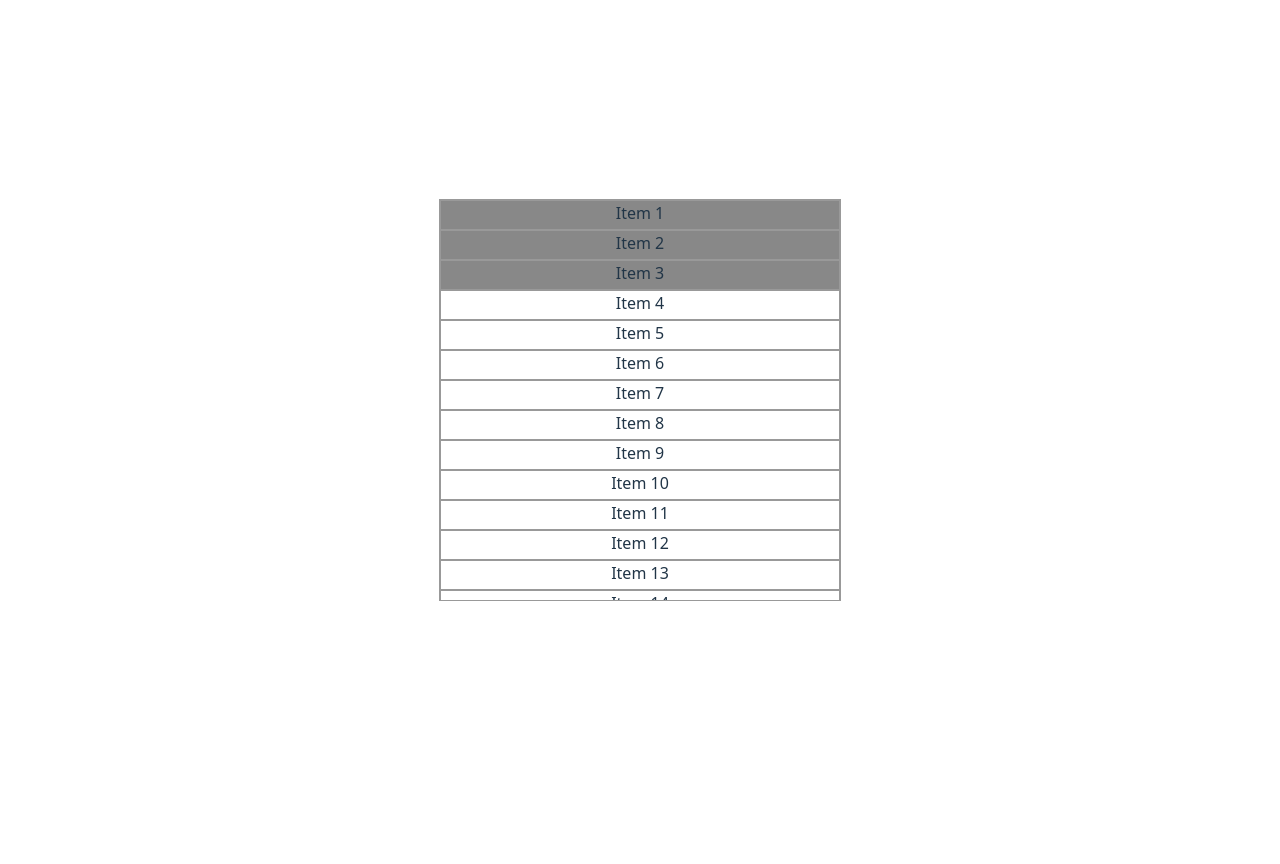
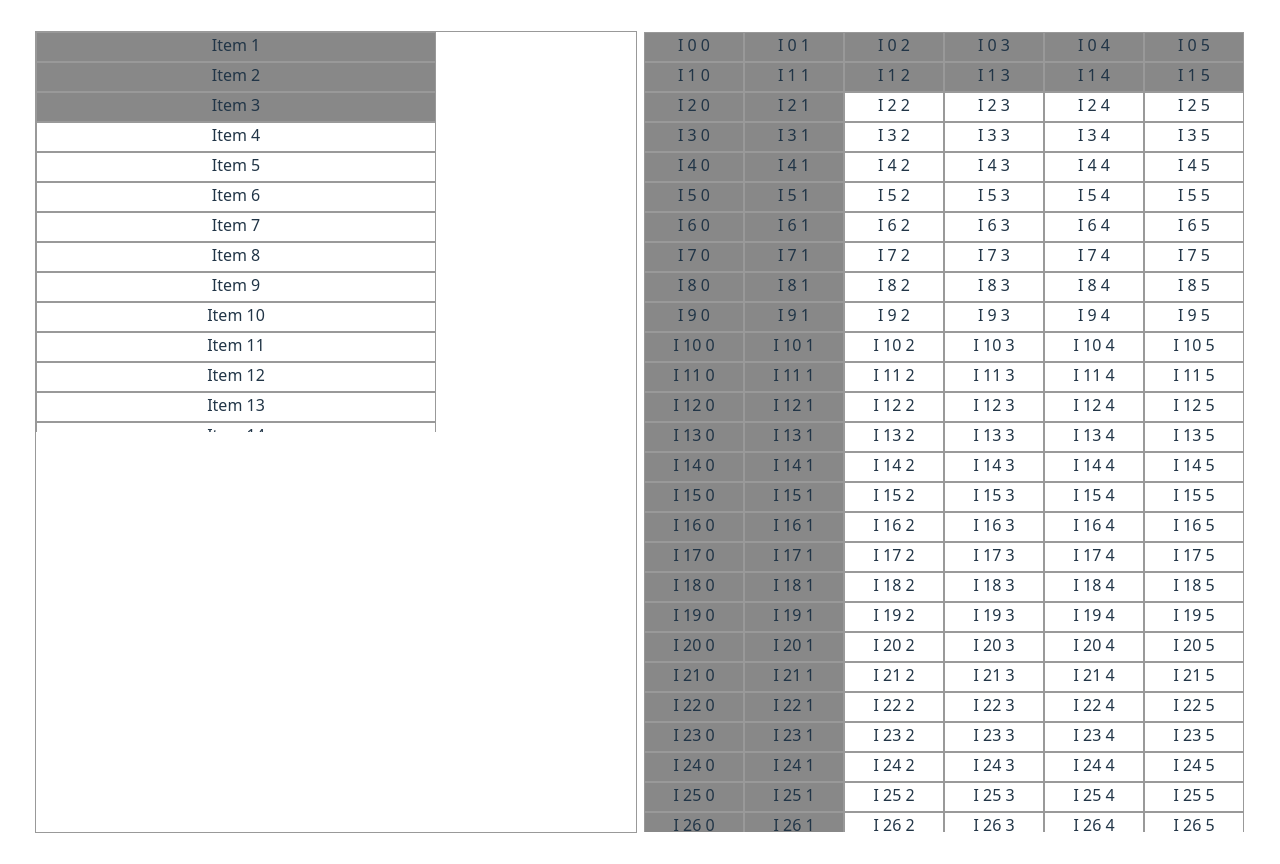
Before and after one commit to enochchau/windowing, a React (Vite) app: page / in a window 1280 px wide. Before the commit the page ends 800 px from the top, so only its background shows below. Built offline with nearby package versions, Linux system fonts and the light colour scheme.

Commit message:
create grid

```diff
--- a/src/App.tsx
+++ b/src/App.tsx
@@ -1,3 +1,4 @@
+import { VirtualGrid } from "./VirtualGrid";
 import { VirtualList } from "./VirtualList";
 
 const itemData = Array.from({ length: 1000 }, (_, i) => ({
@@ -7,8 +8,20 @@ const itemData = Array.from({ length: 1000 }, (_, i) => ({
   },
 }));
 
+const rows = 100;
+const cols = 100;
+const cellData: string[][] = [];
+
+for (let i = 0; i < rows; i++) {
+  cellData[i] = [];
+  for (let j = 0; j < cols; j++) {
+    cellData[i][j] = `I ${i} ${j}`;
+  }
+}
+
 export function App() {
   return (
+    <div style={{ display: "grid", gridTemplateColumns: "1fr 1fr", gap: 8 }}>
       <div style={{ outline: "1px solid #999" }}>
         <VirtualList
           itemData={itemData}
@@ -20,6 +33,23 @@ export function App() {
             <ListItem isSticky={isSticky}>{data.label}</ListItem>
           )}
           stickyRowCount={3}
+        />
+      </div>
+      <VirtualGrid
+        height={800}
+        width={600}
+        columnWidth={100}
+        columnCount={100}
+        rowCount={100}
+        rowHeight={30}
+        overflowCount={3}
+        stickyRowCount={2}
+        stickyColumnCount={2}
+        itemRenderer={({ rowIndex, columnIndex, isSticky }) => (
+          <ListItem isSticky={isSticky}>
+            {cellData[rowIndex][columnIndex]}
+          </ListItem>
+        )}
       />
     </div>
   );
--- /dev/null
+++ b/src/VirtualGrid.tsx
@@ -0,0 +1,239 @@
+import { useRef, useState, type ReactNode } from "react";
+
+export type ListItemData<T> = {
+  id: React.Key;
+  data: T;
+};
+
+export interface VirtualGridProps {
+  height: number;
+  width: number;
+
+  columnWidth: number;
+  columnCount: number;
+
+  rowCount: number;
+  rowHeight: number;
+
+  overflowCount: number;
+  itemRenderer: (args: {
+    isSticky: boolean;
+    rowIndex: number;
+    columnIndex: number;
+  }) => React.ReactNode;
+
+  stickyRowCount?: number;
+  stickyColumnCount?: number;
+}
+export function VirtualGrid(props: VirtualGridProps) {
+  const outerDimension = {
+    height: props.height,
+    width: props.width,
+  };
+  const {
+    rowCount,
+    columnWidth,
+    rowHeight,
+    columnCount,
+    overflowCount,
+    itemRenderer,
+    stickyColumnCount = 0,
+    stickyRowCount = 0,
+  } = props;
+
+  const outerRef = useRef<HTMLDivElement>(null);
+  const [visibleIndex, setVisibleIndex] = useState({
+    col: { start: 0, end: Math.floor(outerDimension.width / columnWidth) },
+    row: { start: 0, end: Math.floor(outerDimension.height / rowHeight) },
+  });
+  console.log("initial", visibleIndex);
+
+  const innerDimension = {
+    width: columnCount * columnWidth,
+    height: rowCount * rowHeight,
+  };
+
+  const onInnerScroll: React.UIEventHandler<HTMLDivElement> = (e) => {
+    const outerEl = e.currentTarget;
+    const top = outerEl.scrollTop;
+    const bottom = top + outerEl.clientHeight;
+    const left = outerEl.scrollLeft;
+    const right = left + outerEl.clientWidth;
+
+    const row = {
+      start: Math.floor(top / rowHeight),
+      end: Math.floor(bottom / rowHeight),
+    };
+    const col = {
+      start: Math.floor(left / columnWidth),
+      end: Math.floor(right / columnWidth),
+    };
+    setVisibleIndex({ row: row, col: col });
+  };
+
+  const rowStart = Math.max(0, visibleIndex.row.start - overflowCount);
+  const rowEnd = Math.min(rowCount - 1, visibleIndex.row.end + overflowCount);
+  const colStart = Math.max(0, visibleIndex.col.start - overflowCount);
+  const colEnd = Math.min(
+    columnCount - 1,
+    visibleIndex.col.end + overflowCount
+  );
+
+  const items: ReactNode[] = [];
+  for (let rowI = rowStart; rowI <= rowEnd; rowI++) {
+    if (rowI >= 0 && rowI < stickyRowCount) {
+      continue;
+    }
+    for (let colJ = colStart; colJ <= colEnd; colJ++) {
+      if (colJ >= 0 && colJ < stickyColumnCount) {
+        continue;
+      }
+
+      items.push(
+        <div
+          key={`${rowI}:${colJ}`}
+          style={{
+            width: columnWidth,
+            height: rowHeight,
+            position: "absolute",
+            top: rowI * rowHeight,
+            left: colJ * columnWidth,
+          }}
+        >
+          {itemRenderer({ isSticky: false, rowIndex: rowI, columnIndex: colJ })}
+        </div>
+      );
+    }
+  }
+
+  const placed = new Set<string>();
+  const stickyItems: ReactNode[] = [];
+  for (let rowI = 0; rowI < stickyRowCount; rowI++) {
+    for (let colJ = 0; colJ < stickyColumnCount; colJ++) {
+      const key = `${rowI}:${colJ}`;
+      placed.add(key);
+      stickyItems.push(
+        <div
+          key={key}
+          style={{
+            width: columnWidth,
+            height: rowHeight,
+            position: "absolute",
+            top: rowI * rowHeight,
+            left: colJ * columnWidth,
+          }}
+        >
+          {itemRenderer({
+            isSticky: true,
+            rowIndex: rowI,
+            columnIndex: colJ,
+          })}
+        </div>
+      );
+    }
+  }
+
+  const stickyColumns: ReactNode[] = [];
+  for (let rowI = rowStart; rowI <= rowEnd; rowI++) {
+    for (let colJ = 0; colJ < stickyColumnCount; colJ++) {
+      const key = `${rowI}:${colJ}`;
+      if (placed.has(key)) continue;
+
+      stickyColumns.push(
+        <div
+          key={key}
+          style={{
+            width: columnWidth,
+            height: rowHeight,
+            position: "absolute",
+            top: rowI * rowHeight - stickyRowCount * rowHeight,
+            left: colJ * columnWidth,
+          }}
+        >
+          {itemRenderer({
+            isSticky: true,
+            rowIndex: rowI,
+            columnIndex: colJ,
+          })}
+        </div>
+      );
+    }
+  }
+
+  const stickyRows: ReactNode[] = [];
+  for (let rowI = 0; rowI < stickyRowCount; rowI++) {
+    for (let colJ = colStart; colJ <= colEnd; colJ++) {
+      const key = `${rowI}:${colJ}`;
+      if (placed.has(key)) continue;
+
+      stickyRows.push(
+        <div
+          key={key}
+          style={{
+            width: columnWidth,
+            height: rowHeight,
+            position: "absolute",
+            top: rowI * rowHeight,
+            left: colJ * columnWidth - stickyColumnCount * columnWidth,
+          }}
+        >
+          {itemRenderer({
+            isSticky: true,
+            rowIndex: rowI,
+            columnIndex: colJ,
+          })}
+        </div>
+      );
+    }
+  }
+
+  const stickyColumnTop = stickyRowCount * rowHeight;
+  const stickyRowLeft = stickyColumnCount * columnWidth;
+  return (
+    <div
+      style={{ ...outerDimension, overflow: "auto" }}
+      ref={outerRef}
+      onScroll={onInnerScroll}
+    >
+      <div style={{ position: "relative", ...innerDimension }}>
+        <div
+          style={{
+            position: "sticky",
+            top: 0,
+            left: stickyRowLeft,
+            height: 0,
+            width: `calc(100% - ${stickyRowLeft}px)`,
+            zIndex: 2,
+          }}
+        >
+          {stickyRows}
+        </div>
+        <div
+          style={{
+            position: "sticky",
+            top: 0,
+            left: 0,
+            width: 0,
+            height: 0,
+            zIndex: 3,
+          }}
+        >
+          {stickyItems}
+        </div>
+        <div
+          style={{
+            position: "sticky",
+            top: stickyColumnTop,
+            left: 0,
+            height: `calc(100% - ${stickyColumnTop}px)`,
+            width: 0,
+            zIndex: 2,
+          }}
+        >
+          {stickyColumns}
+        </div>
+        {items}
+      </div>
+    </div>
+  );
+}
```
Also changed, not shown: 1 other file (tests, documents, lock files or other folders). Lines whose indentation alone changed are shown as unchanged.
